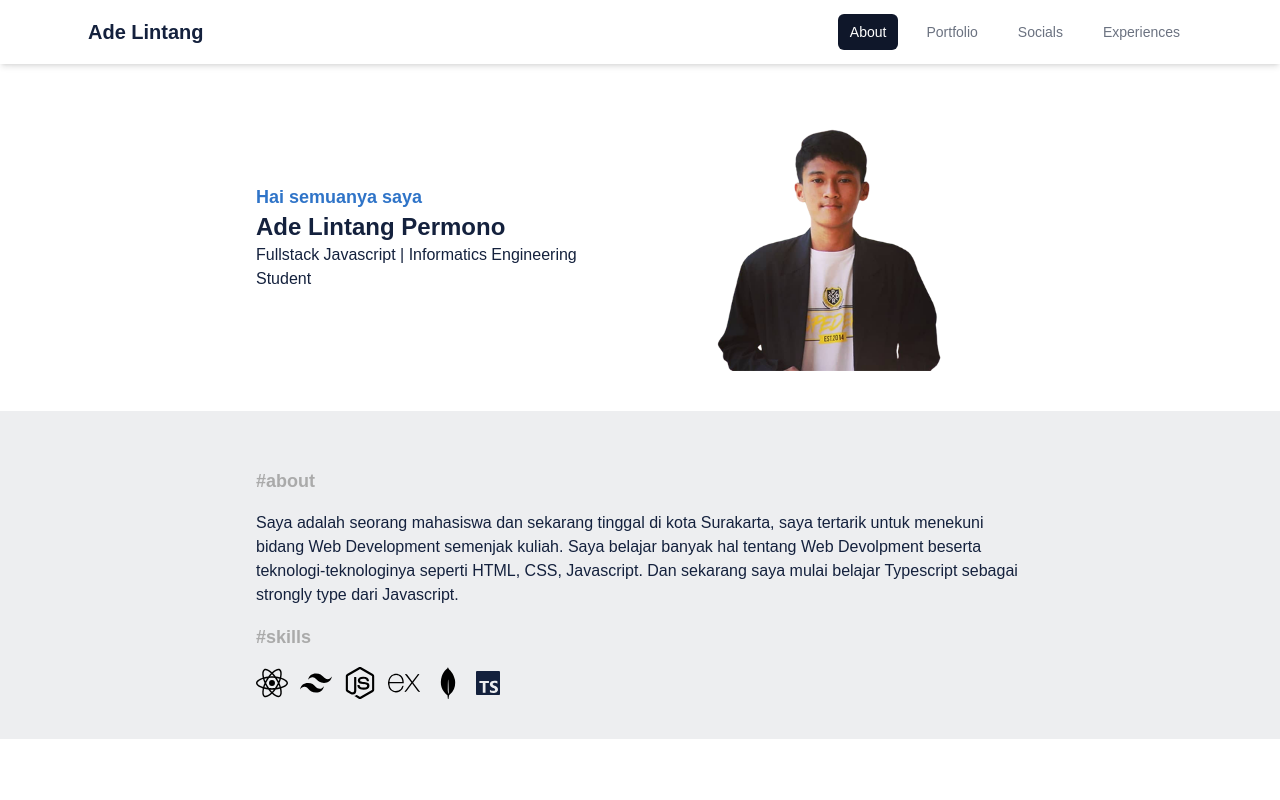
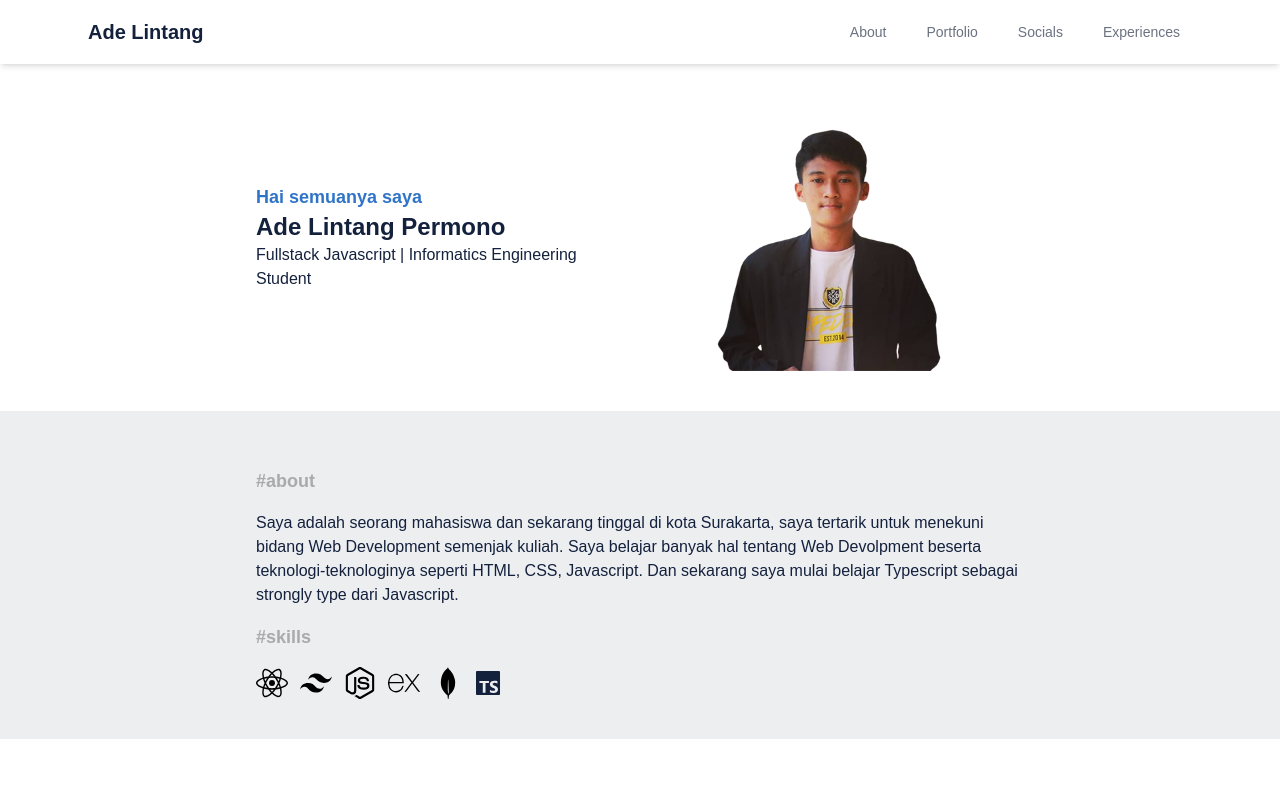
Before and after one commit to adelintang/portfolio, a React (Vite) app: page / in a window 1280 px wide. Shown: the top 800 px of the page. Built offline with nearby package versions, Linux system fonts and the light colour scheme.

Commit message:
perf(navbar): change behavior active button

```diff
--- a/src/components/Navbar.tsx
+++ b/src/components/Navbar.tsx
@@ -2,7 +2,7 @@ import { Disclosure } from '@headlessui/react'
 import { Bars3Icon, XMarkIcon } from '@heroicons/react/24/outline'
 
 const navigation = [
-  { name: 'About', href: '#about', current: true },
+  { name: 'About', href: '#about', current: false },
   { name: 'Portfolio', href: '#portfolio', current: false },
   { name: 'Socials', href: '#socials', current: false },
   { name: 'Experiences', href: '#experiences', current: false },
```
